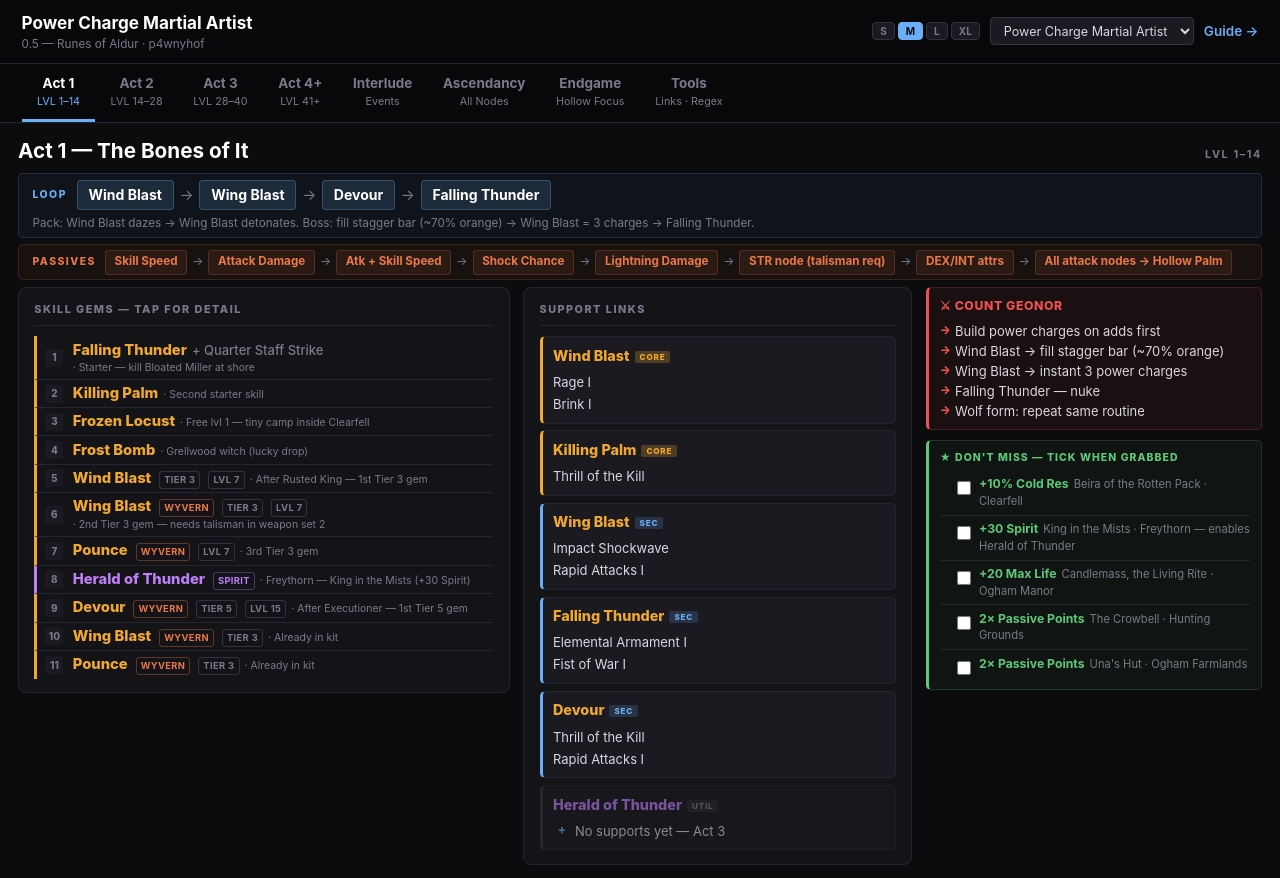
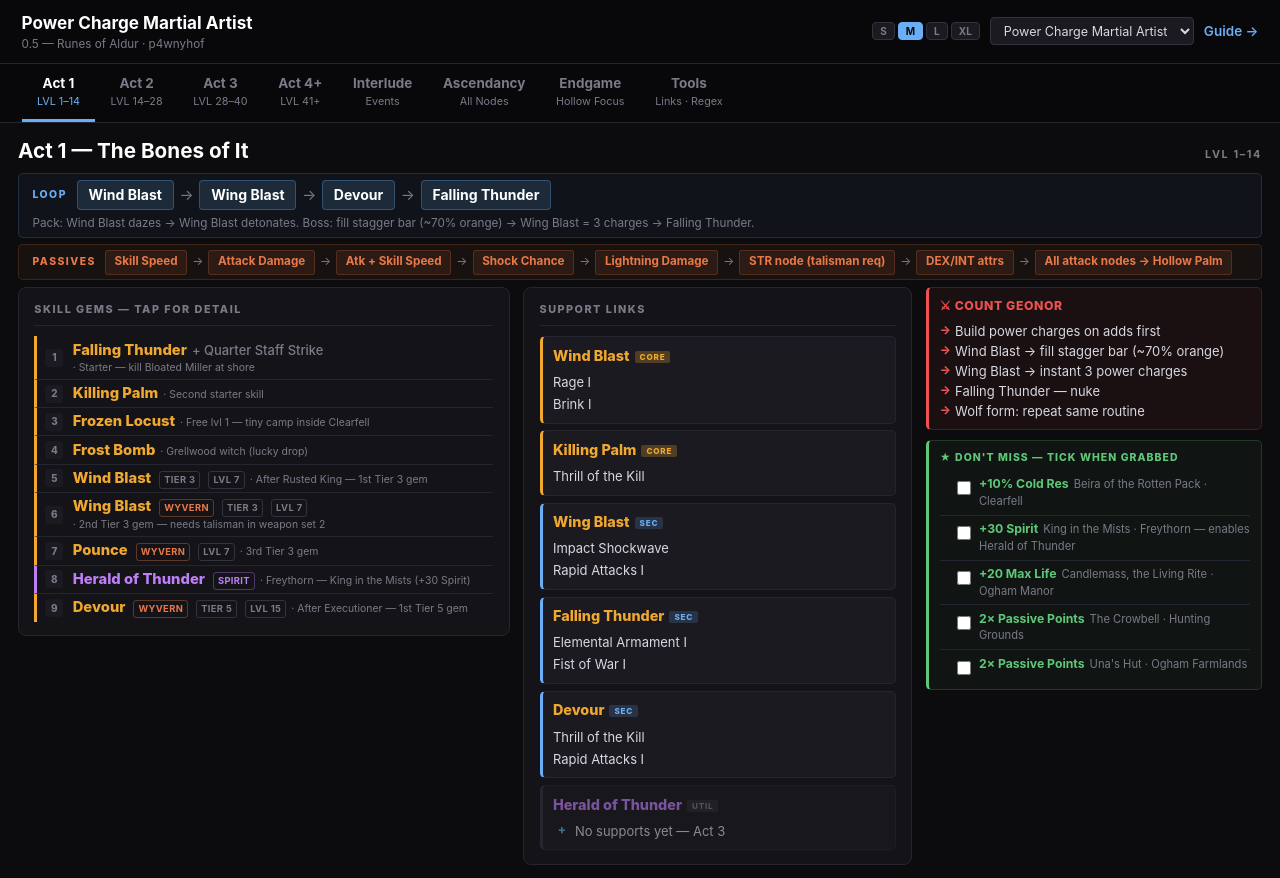
Before and after one commit to Delpedro/poe2-cheatsheet, a website: page index.html in a window 1280 px wide. Drawn offline with Linux system fonts and the light colour scheme.

Commit message:
Fix duplicate Wing Blast/Pounce in Act 1, move rank warnings to notes

```diff
--- a/index.html
+++ b/index.html
@@ -304,12 +304,10 @@ const BUILDS = [
           { name: 'Frozen Locust', tags: [], source: 'Free lvl 1 — tiny camp inside Clearfell', note: 'Drop near packs, hit it, mobs explode frozen. Drop when Wing Blast online.' },
           { name: 'Frost Bomb', tags: [], source: 'Grellwood witch (lucky drop)', note: 'Elemental exposure on bosses. Keep unsupported.' },
           { name: 'Wind Blast', tags: ['Tier 3', 'LVL 7'], source: 'After Rusted King — 1st Tier 3 gem', note: 'Dazes enemies — primes for stun. Main clear. Move Rage I here.' },
-          { name: 'Wing Blast', tags: ['Wyvern', 'Tier 3', 'LVL 7'], source: '2nd Tier 3 gem — needs talisman in weapon set 2', note: 'Need STR node to equip talisman. Detonates dazed packs. Boss stagger ~70% → Wing Blast = instant 3 power charges.' },
-          { name: 'Pounce', tags: ['Wyvern', 'LVL 7'], source: '3rd Tier 3 gem', note: 'Movement skill.' },
+          { name: 'Wing Blast', tags: ['Wyvern', 'Tier 3', 'LVL 7'], source: '2nd Tier 3 gem — needs talisman in weapon set 2', note: 'Need STR node to equip talisman. Detonates dazed packs. Boss stagger ~70% → Wing Blast = instant 3 power charges. ⚠ Do NOT upgrade past Rank 3 — save orbs for Act 4 swap.' },
+          { name: 'Pounce', tags: ['Wyvern', 'LVL 7'], source: '3rd Tier 3 gem', note: 'Movement skill. ⚠ Do NOT upgrade past Rank 3 — save orbs for Act 4 swap.' },
           { name: 'Herald of Thunder', type: 'sp', tags: ['Spirit'], source: 'Freythorn — King in the Mists (+30 Spirit)', note: 'Everything from here is shock-focused. No supports yet.' },
           { name: 'Devour', tags: ['Wyvern', 'Tier 5', 'LVL 15'], source: 'After Executioner — 1st Tier 5 gem', note: 'Replaces Killing Palm. Jumps + eats corpses/culls for power charges. Heals. Enables Thrill of the Kill. ⚠ Do NOT upgrade past Rank 5 — save orbs for Act 4 swap.' },
-          { name: 'Wing Blast', tags: ['Wyvern', 'Tier 3'], source: 'Already in kit', note: '⚠ Do NOT upgrade past Rank 3 — save orbs for Act 4 Whirling Assault swap.' },
-          { name: 'Pounce', tags: ['Wyvern', 'Tier 3'], source: 'Already in kit', note: '⚠ Do NOT upgrade past Rank 3 — save orbs for Act 4 swap.' },
         ],
         supports: [
           { name: 'Wind Blast', pri: 'core', items: ['Rage I', 'Brink I'] },
```
